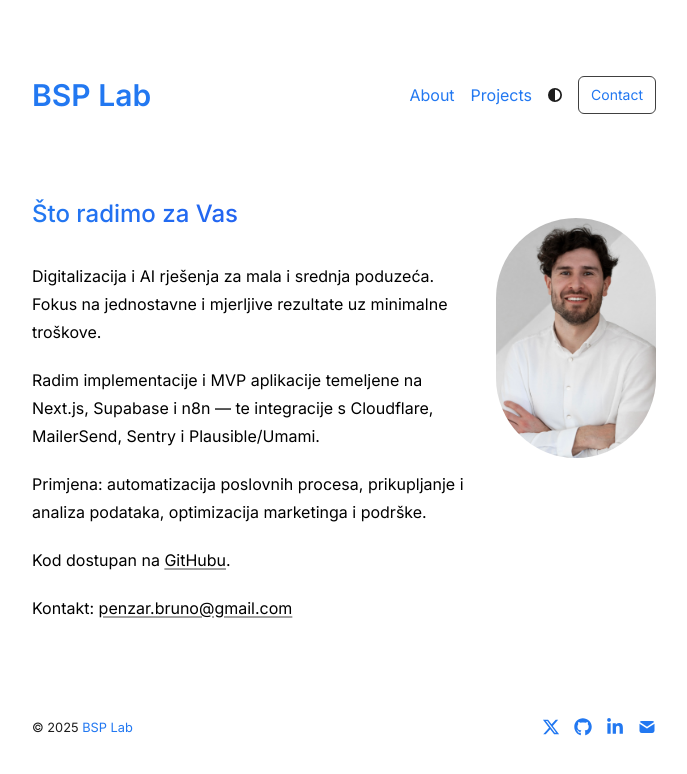
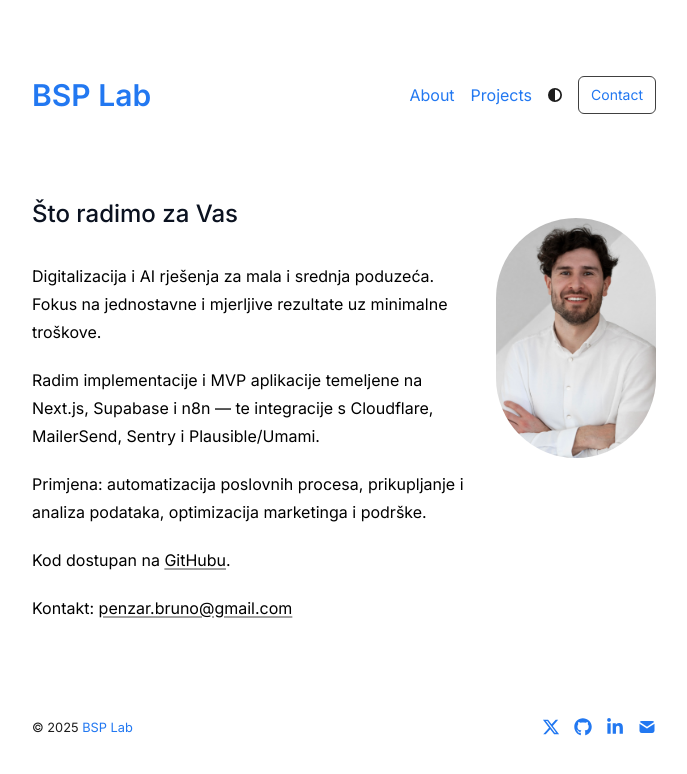
Before and after one commit to BPenzar/bsp-lab, a Next.js app: page / in a window 1280 px wide. Shown: the top 774 px of the page, without its empty margins (296-983 px from the left). Built offline with nearby package versions, Linux system fonts and the light colour scheme.

Commit message:
Update page.tsx

```diff
--- a/app/page.tsx
+++ b/app/page.tsx
@@ -16,7 +16,7 @@ export default function Page() {
         />
       </a>
 
-      <h1 className="mb-8 text-2xl font-medium brand-gradient">Što radimo za Vas</h1>
+      <h1 className="mb-8 text-2xl font-medium">Što radimo za Vas</h1>
 
       <div className="prose prose-neutral dark:prose-invert">
         <p>
```
